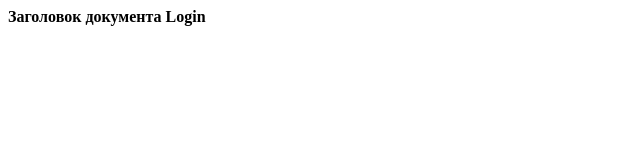
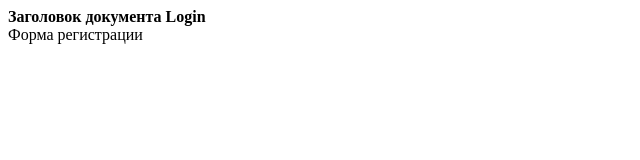
Before and after one commit to s-voitenko/commit-test, a plain HTML site: page login.html in a window 1280 px wide. Shown: the whole page, without its empty margins (0-640 px from the left). Drawn offline with Linux system fonts and the light colour scheme.

Commit message:
Register Greate

```diff
--- a/login.html
+++ b/login.html
@@ -8,7 +8,7 @@
     <b>Заголовок документа Login</b>
 </header>
 <main>
-
+Форма регистрации
 </main>
 
 <footer>
```
